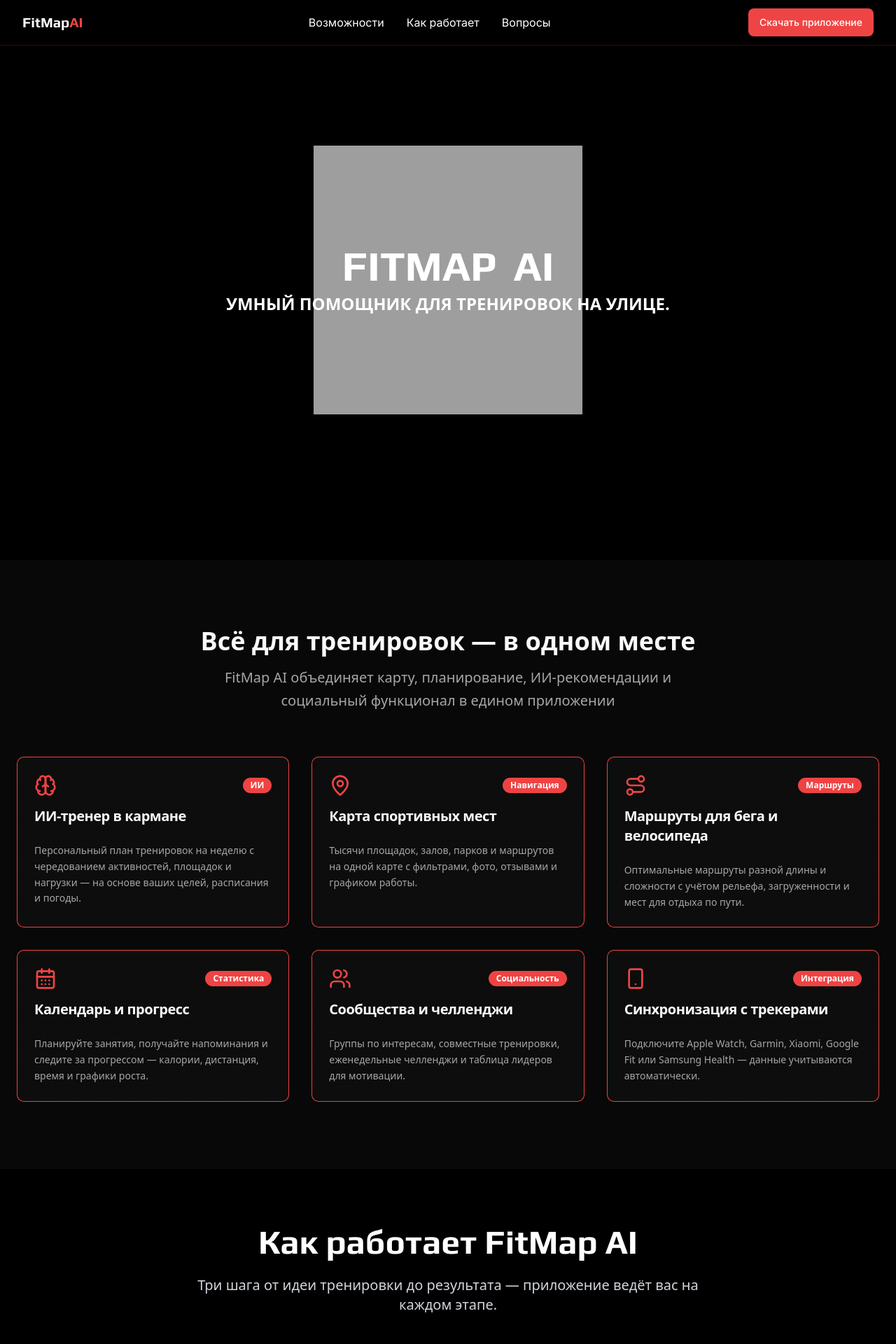
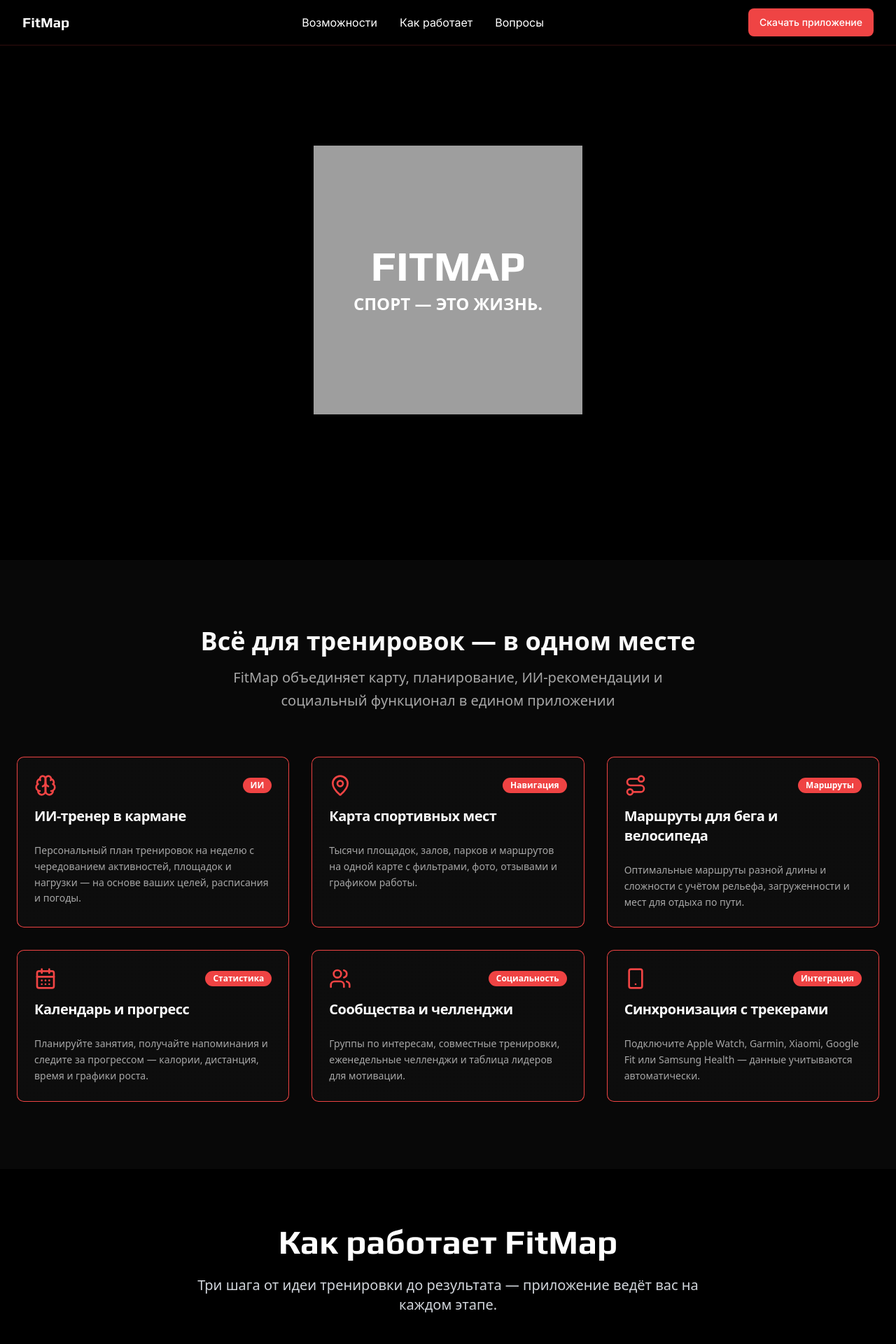
Before and after one commit to pr-poehali-dev/project-quantum-leap-36, a React (Vite) app: page / in a window 1280 px wide. Shown: the top 1920 px of the page at 70% size. Built offline with nearby package versions, Linux system fonts and the light colour scheme.

Commit message:
Переименование FITMAP AI в FITMAP

```diff
--- a/src/components/applications-timeline.tsx
+++ b/src/components/applications-timeline.tsx
@@ -83,7 +83,7 @@ export function ApplicationsTimeline() {
     <section id="applications" className="py-20 bg-black">
       <div className="max-w-7xl mx-auto px-4 md:px-8 lg:px-10">
         <div className="text-center mb-16">
-          <h2 className="font-display text-3xl md:text-5xl font-bold text-white mb-6">Как работает FitMap AI</h2>
+          <h2 className="font-display text-3xl md:text-5xl font-bold text-white mb-6">Как работает FitMap</h2>
           <p className="text-gray-300 text-lg md:text-xl max-w-3xl mx-auto leading-relaxed">
             Три шага от идеи тренировки до результата — приложение ведёт вас на каждом этапе.
           </p>
--- a/src/components/cta-section.tsx
+++ b/src/components/cta-section.tsx
@@ -8,7 +8,7 @@ export function CTASection() {
           <h2 className="text-5xl font-bold text-foreground mb-6 font-sans text-balance">Начни тренироваться умнее уже сегодня</h2>
           <p className="text-xl text-muted-foreground mb-10 leading-relaxed max-w-2xl mx-auto">
             Присоединяйся к сообществу активных людей, которые находят лучшие места для тренировок
-            и достигают своих целей вместе с FitMap AI.
+            и достигают своих целей вместе с FitMap.
           </p>
           <div className="flex flex-col sm:flex-row gap-4 justify-center">
             <Button
--- a/src/components/faq-section.tsx
+++ b/src/components/faq-section.tsx
@@ -3,7 +3,7 @@ import { Accordion, AccordionContent, AccordionItem, AccordionTrigger } from "@/
 export function FAQSection() {
   const faqs = [
     {
-      question: "Для кого подходит FitMap AI?",
+      question: "Для кого подходит FitMap?",
       answer:
         "Для всех, кто хочет тренироваться на улице или в городе: новичков, которые только начинают, любителей бега и воркаута, людей, готовящихся к соревнованиям. Вы указываете уровень подготовки при регистрации — и приложение адаптирует рекомендации под вас.",
     },
@@ -25,7 +25,7 @@ export function FAQSection() {
     {
       question: "Какие трекеры и приложения поддерживаются?",
       answer:
-        "FitMap AI синхронизируется с Apple Watch, Fitbit, Xiaomi Mi Band, Garmin, Google Fit и Samsung Health. Данные о пульсе, калориях и шагах учитываются автоматически при формировании рекомендаций.",
+        "FitMap синхронизируется с Apple Watch, Fitbit, Xiaomi Mi Band, Garmin, Google Fit и Samsung Health. Данные о пульсе, калориях и шагах учитываются автоматически при формировании рекомендаций.",
     },
     {
       question: "Приложение работает без интернета?",
@@ -40,7 +40,7 @@ export function FAQSection() {
         <div className="text-center mb-16">
           <h2 className="text-4xl md:text-5xl font-bold text-white mb-6 font-orbitron">Частые вопросы</h2>
           <p className="text-xl text-gray-300 max-w-3xl mx-auto font-space-mono">
-            Всё, что нужно знать перед началом работы с FitMap AI.
+            Всё, что нужно знать перед началом работы с FitMap.
           </p>
         </div>
 
--- a/src/components/features-section.tsx
+++ b/src/components/features-section.tsx
@@ -48,7 +48,7 @@ export function FeaturesSection() {
         <div className="text-center mb-16">
           <h2 className="text-4xl font-bold text-foreground mb-4 font-sans">Всё для тренировок — в одном месте</h2>
           <p className="text-xl text-muted-foreground max-w-2xl mx-auto leading-relaxed">
-            FitMap AI объединяет карту, планирование, ИИ-рекомендации и социальный функционал в едином приложении
+            FitMap объединяет карту, планирование, ИИ-рекомендации и социальный функционал в едином приложении
           </p>
         </div>
 
--- a/src/components/footer.tsx
+++ b/src/components/footer.tsx
@@ -8,7 +8,7 @@ export function Footer() {
           {/* Brand */}
           <div className="col-span-1 md:col-span-2">
             <h2 className="font-orbitron text-2xl font-bold text-white mb-4">
-              FitMap<span className="text-red-500">AI</span>
+              FitMap
             </h2>
             <p className="font-space-mono text-gray-300 mb-6 max-w-md">
               Умная платформа для поиска спортивных мест, планирования тренировок и общения с единомышленниками.
@@ -99,7 +99,7 @@ export function Footer() {
         {/* Bottom Bar */}
         <div className="mt-8 pt-8 border-t border-red-500/20">
           <div className="flex flex-col md:flex-row justify-between items-center">
-            <p className="font-space-mono text-gray-400 text-sm">2025 FitMap AI. Все права защищены.</p>
+            <p className="font-space-mono text-gray-400 text-sm">2025 FitMap. Все права защищены.</p>
             <div className="flex space-x-6 mt-4 md:mt-0">
               <a
                 href="#"
--- a/src/components/hero-webgl.tsx
+++ b/src/components/hero-webgl.tsx
@@ -114,8 +114,8 @@ const Scene = () => {
 }
 
 export const Hero3DWebGL = () => {
-  const titleWords = "FitMap AI".split(" ")
-  const subtitle = "Умный помощник для тренировок на улице."
+  const titleWords = "FitMap".split(" ")
+  const subtitle = "Спорт — это жизнь."
   const [visibleWords, setVisibleWords] = useState(0)
   const [subtitleVisible, setSubtitleVisible] = useState(false)
   const [delays, setDelays] = useState<number[]>([])
--- a/src/components/navbar.tsx
+++ b/src/components/navbar.tsx
@@ -12,7 +12,7 @@ export function Navbar() {
           {/* Logo */}
           <div className="flex-shrink-0">
             <h1 className="font-orbitron text-xl font-bold text-white">
-              FitMap<span className="text-red-500">AI</span>
+              FitMap
             </h1>
           </div>
 
--- a/src/components/testimonials-section.tsx
+++ b/src/components/testimonials-section.tsx
@@ -32,7 +32,7 @@ export function TestimonialsSection() {
         <div className="text-center mb-16">
           <h2 className="text-4xl font-bold text-card-foreground mb-4 font-sans">Что говорят пользователи</h2>
           <p className="text-xl text-muted-foreground max-w-2xl mx-auto leading-relaxed">
-            Тысячи людей уже тренируются умнее вместе с FitMap AI
+            Тысячи людей уже тренируются умнее вместе с FitMap
           </p>
         </div>
 
```
